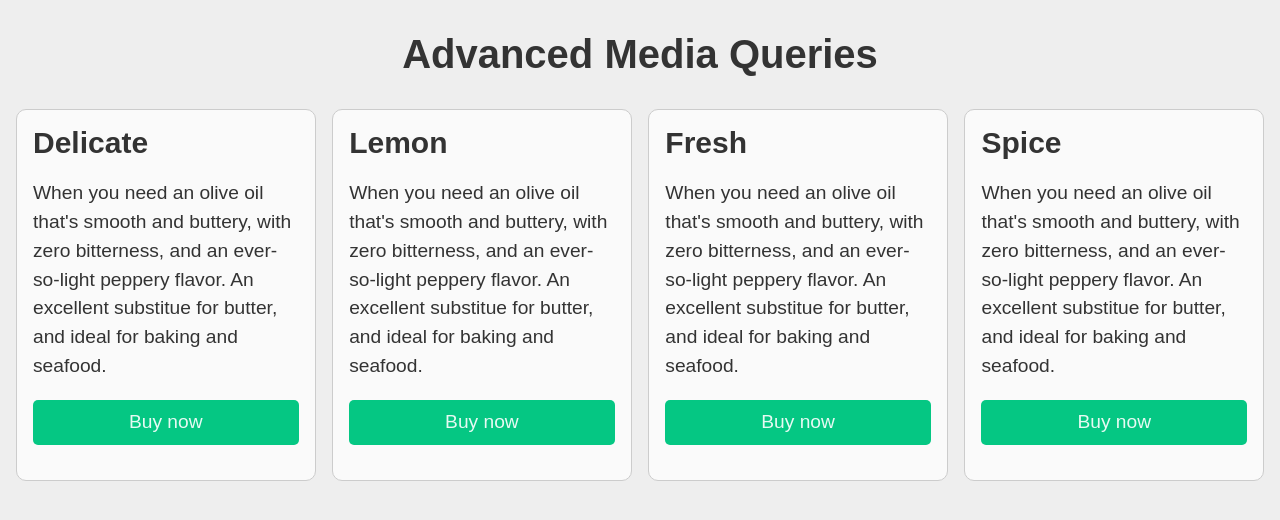
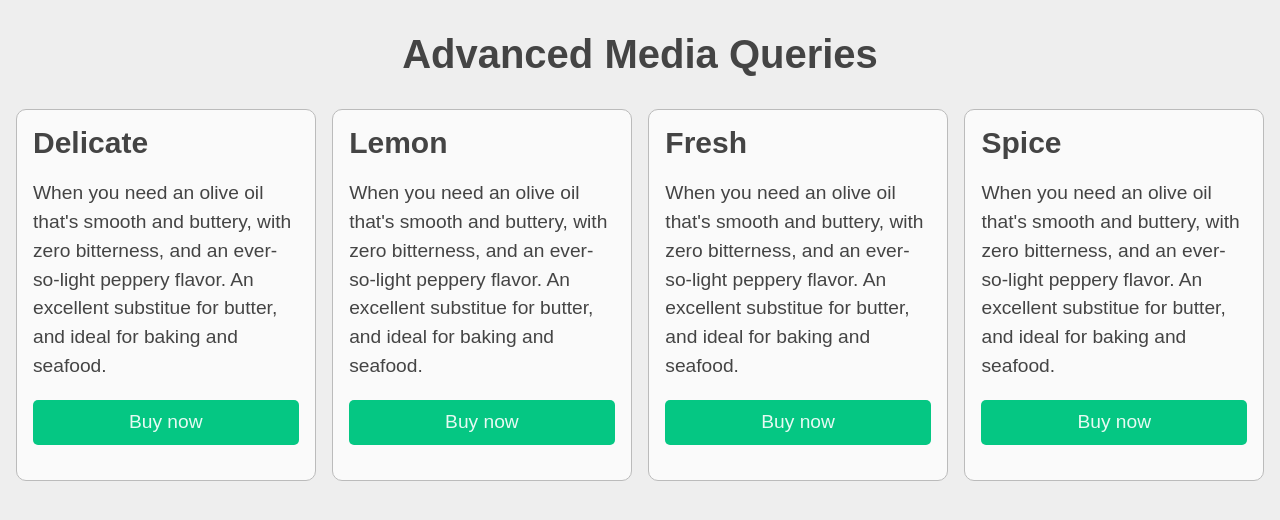
Before and after one commit to frojoe12/css-media-queries, a plain HTML site: page index.html in a window 1280 px wide. Drawn offline with Linux system fonts and the light colour scheme.

Commit message:
change colors in css

```diff
--- a/style.css
+++ b/style.css
@@ -5,12 +5,12 @@
 }
 :root {
   --background-color: #eee;
-  --text-color: #333;
+  --text-color: #444;
   --warning-color: #eb6445;
   --button-background-color: rgb(5, 199, 131);
   --button-background-color-hover: rgb(0, 157, 120);
   --button-text-color: rgba(255, 255, 255, 0.9);
-  --border-color: #ccc;
+  --border-color: #bbb;
 }
 body {
   margin: 0;
```
